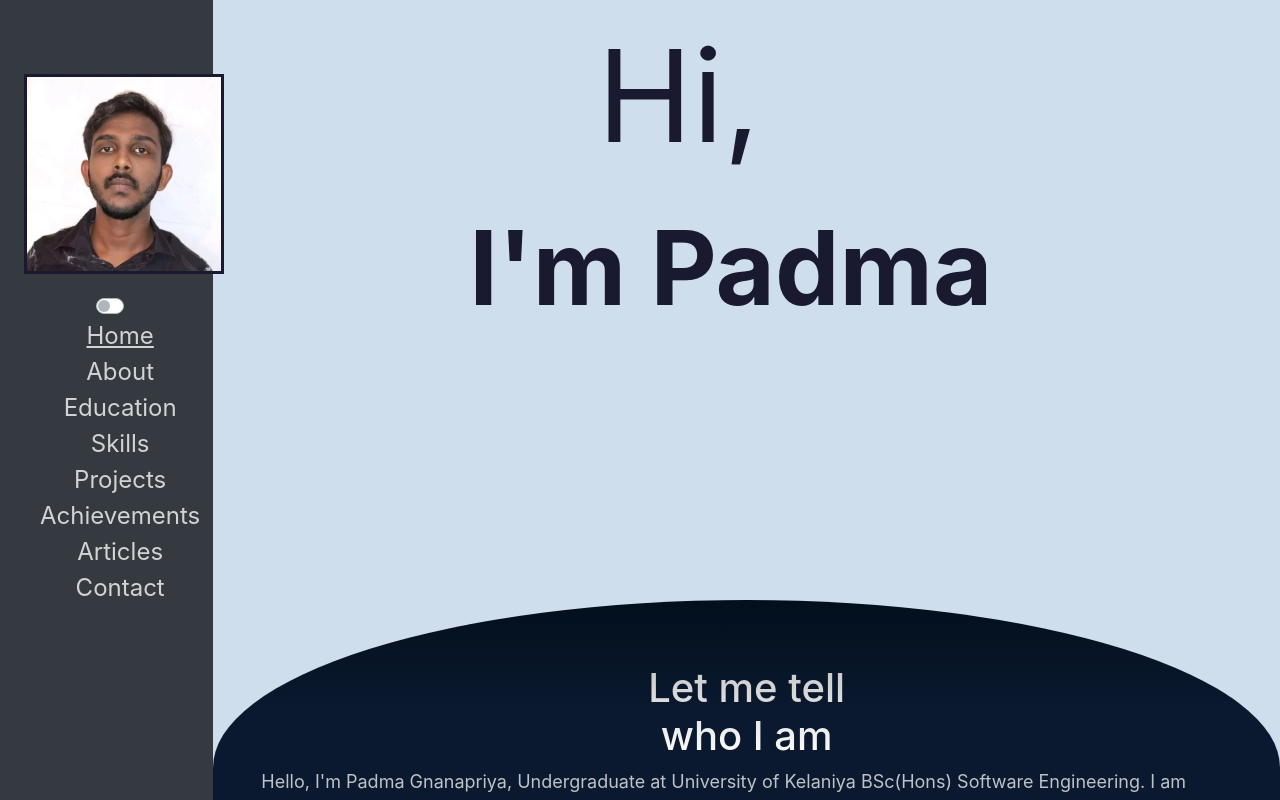
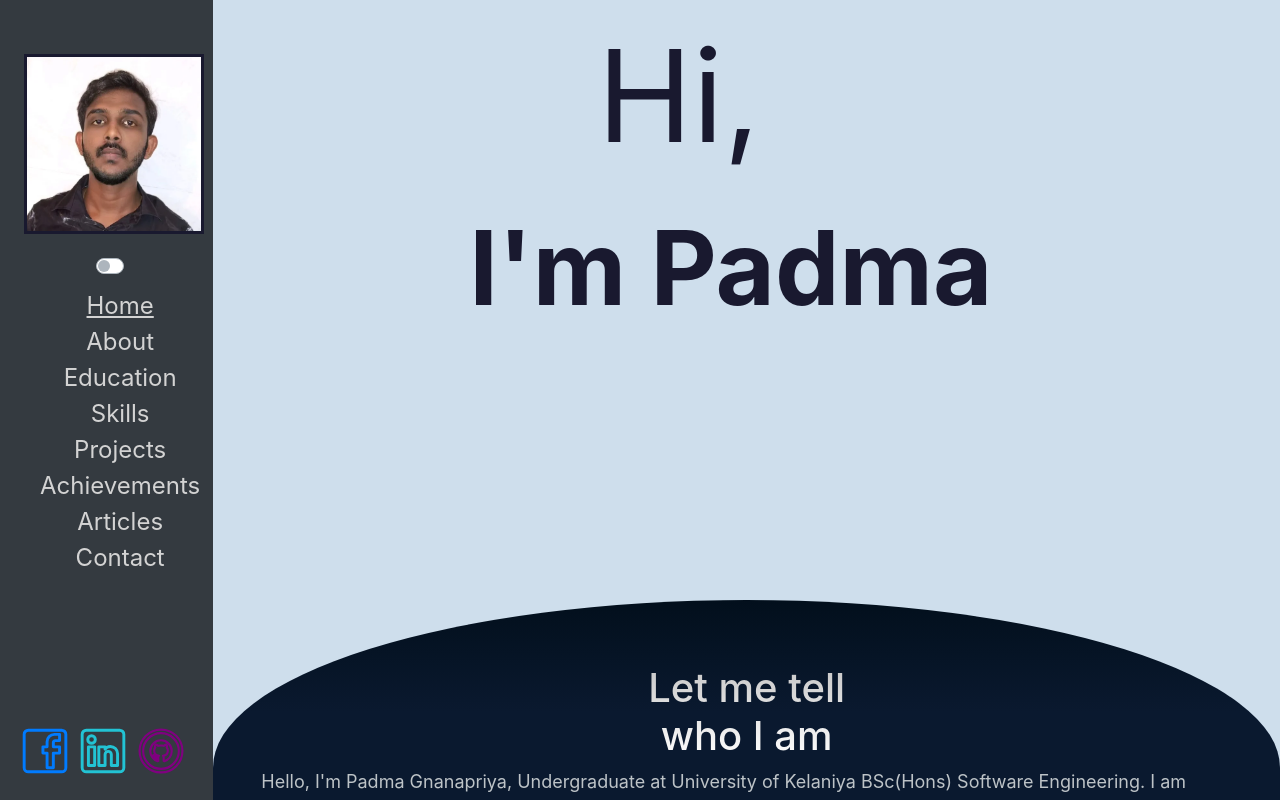
Before and after one commit to PadmaGnanapriya/PadmaGnanapriya.github.io, a React (Create React App) app: page / in a window 1280 px wide. Shown: the top 800 px of the page. Built offline with nearby package versions, Linux system fonts and the light colour scheme.

Commit message:
setup social media icons

```diff
--- a/src/asserts/style-sheets/_my-home.scss
+++ b/src/asserts/style-sheets/_my-home.scss
@@ -1,9 +1,30 @@
-.my-home{
-  img{
+.my-home {
+  img {
     z-index: 100;
   }
 
-  .topToBtn{
+  .topToBtn {
     z-index: 300000 !important;
   }
 }
+
+.p-icon {
+
+  a:hover {
+    .my-icon {
+      stroke-dasharray: 1000;
+      stroke-dashoffset: 1000;
+      animation: dash 3s infinite;
+      //animation: dash 7s linear forwards;
+    }
+
+  }
+
+
+  @keyframes dash {
+    to {
+      stroke-dashoffset: 100;
+    }
+  }
+
+}
--- a/src/asserts/style-sheets/_slide-navigation.scss
+++ b/src/asserts/style-sheets/_slide-navigation.scss
@@ -8,7 +8,7 @@
     z-index: 20;
 
     img {
-      margin-top: 50px;
+      margin-top: 30px;
       z-index: 200;
       position: fixed;
       border: 3px solid $font-color-dark;
@@ -16,11 +16,11 @@
 
     .isDarkModeToggle {
       position: fixed;
-      padding-top: 260px;
+      padding-top: 220px;
     }
 
     nav {
-      padding-top: 270px;
+      padding-top: 240px;
       position: fixed;
       font-size: x-large;
 
--- a/src/asserts/style-sheets/common/_colors.scss
+++ b/src/asserts/style-sheets/common/_colors.scss
@@ -4,3 +4,4 @@ $font-color-light: #bdc3c7;
 $font-color-dark: #19192f;
 $hyperlink-color-light-no-hover: lightgray;
 $hyperlink-color-light-hover: white;
+$red-b: #2046d4
--- a/src/componenets/Home.tsx
+++ b/src/componenets/Home.tsx
@@ -3,15 +3,17 @@ import Padma from "../asserts/image/padma/Padma.webp";
 import {useSelector} from "react-redux";
 import {RootState} from "../store/reducer/myReducer";
 import {Link} from "react-scroll";
+import {Col, Container, Row} from "react-bootstrap";
 
 const Home: React.FC = () => {
   const viewYPosition: number = useSelector((state: RootState) => state.viewYPosition);
 
 
-  useEffect(()=>{
+  useEffect(() => {
     if ((window.outerHeight - window.innerHeight) > 120 || (window.outerWidth - window.innerWidth) > 100) {
-      (navigator.onLine)?window.open("https://www.google.com/","_self"):window.close();
-    };
+      (navigator.onLine) ? window.open("https://www.google.com/", "_self") : window.close();
+    }
+    ;
   })
 
   return (
@@ -94,6 +96,39 @@ const Home: React.FC = () => {
           }}>Gnanapriya</span>
         }
       </div>
+
+      <Row className="d-sm-none p-icon px-3 px-md-5" >
+        <Col className='px-auto' sm={4} xs={4}>
+          <div style={{width: "60px"}}>
+            <a href="https://www.facebook.com/padma.gnanapriya/" target='_blank' rel="noreferrer">
+              <svg xmlns="http://www.w3.org/2000/svg" fill="none" viewBox="0 0 24 24" stroke="currentColor">
+                <path className="my-icon" stroke="#2046D4" stroke-linecap="round" stroke-linejoin="round"
+                      stroke-width="1.4" d="M19,4.00860595703125C19,4.1845703125,19,7,19,7C19,7,17,7,17,7C16.447715250169207,7,16,7.447715250169207,16,8C16,8,16,10,16,10C16,10,19,10,19,10C19,10,19,13,19,13C19,13,16,13,16,13C16,13,16,20,16,20C16,20,13,20,13,20C13,20,13,13,13,13C13,13,11,13,11,13C11,13,11,10,11,10C11,10,13,10,13,10C13,10,13,7.5,13,7.5C13,5.56,14.57,4,16.5,4C16.5,4,19,4,19,4M20,2C20,2,4,2,4,2C2.8954305003384135,2,1.9999999999999998,2.8954305003384135,2,4C2,4,2,20,2,20C2,21.104569499661586,2.8954305003384135,22,4,22C4,22,20,22,20,22C21.104569499661586,22,22,21.104569499661586,22,20C22,20,22,4,22,4C22,2.89,21.1,2,20,2C20,2,20,2,20,2"/>
+              </svg>
+            </a>
+          </div>
+        </Col>
+        <Col sm={4} xs={4}>
+          <div style={{width: "60px"}}>
+            <a href="https://www.linkedin.com/in/padma-gnanapriya-16b515180" target='_blank' rel="noreferrer">
+              <svg xmlns="http://www.w3.org/2000/svg" fill="none" viewBox="0 0 24 24" stroke="currentColor">
+                <path className="my-icon" stroke="#22C3D4" stroke-linecap="round" stroke-linejoin="round"
+                      stroke-width="1.4" d="M18.99139404296875,19C18.8154296875,19,16,19,16,19C16,19,16,13.7,16,13.7C16,12.87157287525381,15.32842712474619,12.2,14.5,12.2C13.67157287525381,12.2,13,12.87157287525381,13,13.7C13,13.7,13,19,13,19C13,19,10,19,10,19C10,19,10,10,10,10C10,10,13,10,13,10C13,10,13,11.2,13,11.2C13.5,10.36,14.59,9.8,15.5,9.8C17.432996624407778,9.8,19,11.367003375592224,19,13.3C19,13.3,19,19,19,19M6.5,8.31C5.5,8.31,4.69,7.5,4.69,6.5C4.69,5.500364602806264,5.500364602806264,4.69,6.5,4.69C7.5,4.69,8.31,5.5,8.31,6.5C8.31,7.499635397193736,7.499635397193736,8.31,6.5,8.31M8,19C8,19,5,19,5,19C5,19,5,10,5,10C5,10,8,10,8,10C8,10,8,19,8,19M20,2C20,2,4,2,4,2C2.89,2,2,2.89,2,4C2,4,2,20,2,20C2,21.104569499661586,2.8954305003384135,22,4,22C4,22,20,22,20,22C21.104569499661586,22,22,21.104569499661586,22,20C22,20,22,4,22,4C22,2.89,21.1,2,20,2C20,2,20,2,20,2"/>
+              </svg>
+            </a>
+          </div>
+        </Col>
+        <Col sm={4} xs={4}>
+          <div style={{width: "60px"}}>
+            <a href="https://github.com/PadmaGnanapriya" target='_blank' rel="noreferrer">
+              <svg xmlns="http://www.w3.org/2000/svg" fill="none" viewBox="-2 -2 28 28" stroke="currentColor">
+                <path className="my-icon" stroke="purple" stroke-linecap="round" stroke-linejoin="round"
+                      stroke-width="1.2" d="M12 2c5.514 0 10 4.486 10 10s-4.486 10-10 10-10-4.486-10-10 4.486-10 10-10zm0-2c-6.627 0-12 5.373-12 12s5.373 12 12 12 12-5.373 12-12-5.373-12-12-12zm0 6c-3.313 0-6 2.686-6 6 0 2.651 1.719 4.9 4.104 5.693.3.056.396-.13.396-.289v-1.117c-1.669.363-2.017-.707-2.017-.707-.272-.693-.666-.878-.666-.878-.544-.373.041-.365.041-.365.603.042.92.619.92.619.535.917 1.403.652 1.746.499.054-.388.209-.652.381-.802-1.333-.152-2.733-.667-2.733-2.965 0-.655.234-1.19.618-1.61-.062-.153-.268-.764.058-1.59 0 0 .504-.161 1.65.615.479-.133.992-.199 1.502-.202.51.002 1.023.069 1.503.202 1.146-.776 1.648-.615 1.648-.615.327.826.121 1.437.06 1.588.385.42.617.955.617 1.61 0 2.305-1.404 2.812-2.74 2.96.216.186.412.551.412 1.111v1.646c0 .16.096.347.4.288 2.383-.793 4.1-3.041 4.1-5.691 0-3.314-2.687-6-6-6z"/>
+              </svg>
+            </a>
+          </div>
+        </Col>
+      </Row>
 
       {/***Arrow key***/}
       {
--- a/src/componenets/SlideNav.tsx
+++ b/src/componenets/SlideNav.tsx
@@ -5,6 +5,7 @@ import Switch from "react-bootstrap/Switch";
 import {setDarkTheme, setViewYPosition} from "../store/action/storeAction";
 import {useDispatch, useSelector} from "react-redux";
 import {RootState} from "../store/reducer/myReducer";
+import {Col, Row} from "react-bootstrap";
 
 
 const SlideNav: React.FC = () => {
@@ -48,8 +49,8 @@ const SlideNav: React.FC = () => {
   return (
     <div className='vh-100 slide-nav mx-auto'>
       <br/>
-      <img src={Padma} alt="Padma" width={200} className='ml-4' style={{borderRadius: `${myBorderRadius}%`}}/>
-      <label className="pt-2 pr-2 pl-5 ml-5" onClick={handleOnThemeChange}>
+      <img src={Padma} alt="Padma" width={180} className='ml-4' style={{borderRadius: `${myBorderRadius}%`}}/>
+      <label className="pt-1 pr-2 pl-5 ml-5" onClick={handleOnThemeChange}>
         <Switch className='isDarkModeToggle px-auto' onChange={handleOnThemeChange} checked={!isDark}/>
       </label>
       <nav>
@@ -57,6 +58,39 @@ const SlideNav: React.FC = () => {
           {renderList()}
         </ul>
       </nav>
+      <Row className="p-icon px-3" style={{position:'fixed',bottom:'20px', margin:'auto'}}>
+        <Col className='p-1' sm={4} xs={4}>
+          <div style={{width: "50px"}}>
+            <a href="https://www.facebook.com/padma.gnanapriya/" target='_blank' rel="noreferrer">
+              <svg xmlns="http://www.w3.org/2000/svg" fill="none" viewBox="0 0 24 24" stroke="currentColor">
+                <path className="my-icon" stroke-linecap="round" stroke-linejoin="round"
+                      stroke-width="1.4" d="M19,4.00860595703125C19,4.1845703125,19,7,19,7C19,7,17,7,17,7C16.447715250169207,7,16,7.447715250169207,16,8C16,8,16,10,16,10C16,10,19,10,19,10C19,10,19,13,19,13C19,13,16,13,16,13C16,13,16,20,16,20C16,20,13,20,13,20C13,20,13,13,13,13C13,13,11,13,11,13C11,13,11,10,11,10C11,10,13,10,13,10C13,10,13,7.5,13,7.5C13,5.56,14.57,4,16.5,4C16.5,4,19,4,19,4M20,2C20,2,4,2,4,2C2.8954305003384135,2,1.9999999999999998,2.8954305003384135,2,4C2,4,2,20,2,20C2,21.104569499661586,2.8954305003384135,22,4,22C4,22,20,22,20,22C21.104569499661586,22,22,21.104569499661586,22,20C22,20,22,4,22,4C22,2.89,21.1,2,20,2C20,2,20,2,20,2"/>
+              </svg>
+            </a>
+          </div>
+        </Col>
+        <Col className='p-1' sm={4} xs={4}>
+          <div style={{width: "50px"}}>
+            <a href="https://www.linkedin.com/in/padma-gnanapriya-16b515180" target='_blank' rel="noreferrer">
+              <svg xmlns="http://www.w3.org/2000/svg" fill="none" viewBox="0 0 24 24" stroke="currentColor">
+                <path className="my-icon" stroke="#22C3D4" stroke-linecap="round" stroke-linejoin="round"
+                      stroke-width="1.4" d="M18.99139404296875,19C18.8154296875,19,16,19,16,19C16,19,16,13.7,16,13.7C16,12.87157287525381,15.32842712474619,12.2,14.5,12.2C13.67157287525381,12.2,13,12.87157287525381,13,13.7C13,13.7,13,19,13,19C13,19,10,19,10,19C10,19,10,10,10,10C10,10,13,10,13,10C13,10,13,11.2,13,11.2C13.5,10.36,14.59,9.8,15.5,9.8C17.432996624407778,9.8,19,11.367003375592224,19,13.3C19,13.3,19,19,19,19M6.5,8.31C5.5,8.31,4.69,7.5,4.69,6.5C4.69,5.500364602806264,5.500364602806264,4.69,6.5,4.69C7.5,4.69,8.31,5.5,8.31,6.5C8.31,7.499635397193736,7.499635397193736,8.31,6.5,8.31M8,19C8,19,5,19,5,19C5,19,5,10,5,10C5,10,8,10,8,10C8,10,8,19,8,19M20,2C20,2,4,2,4,2C2.89,2,2,2.89,2,4C2,4,2,20,2,20C2,21.104569499661586,2.8954305003384135,22,4,22C4,22,20,22,20,22C21.104569499661586,22,22,21.104569499661586,22,20C22,20,22,4,22,4C22,2.89,21.1,2,20,2C20,2,20,2,20,2"/>
+              </svg>
+            </a>
+          </div>
+        </Col>
+        <Col className='p-1' sm={4} xs={4}>
+          <div style={{width: "50px"}}>
+            <a href="https://github.com/PadmaGnanapriya" target='_blank' rel="noreferrer">
+              <svg xmlns="http://www.w3.org/2000/svg" fill="none" viewBox="-2 -2 28 28" stroke="currentColor">
+                <path className="my-icon" stroke="purple" stroke-linecap="round" stroke-linejoin="round"
+                      stroke-width="1.2" d="M12 2c5.514 0 10 4.486 10 10s-4.486 10-10 10-10-4.486-10-10 4.486-10 10-10zm0-2c-6.627 0-12 5.373-12 12s5.373 12 12 12 12-5.373 12-12-5.373-12-12-12zm0 6c-3.313 0-6 2.686-6 6 0 2.651 1.719 4.9 4.104 5.693.3.056.396-.13.396-.289v-1.117c-1.669.363-2.017-.707-2.017-.707-.272-.693-.666-.878-.666-.878-.544-.373.041-.365.041-.365.603.042.92.619.92.619.535.917 1.403.652 1.746.499.054-.388.209-.652.381-.802-1.333-.152-2.733-.667-2.733-2.965 0-.655.234-1.19.618-1.61-.062-.153-.268-.764.058-1.59 0 0 .504-.161 1.65.615.479-.133.992-.199 1.502-.202.51.002 1.023.069 1.503.202 1.146-.776 1.648-.615 1.648-.615.327.826.121 1.437.06 1.588.385.42.617.955.617 1.61 0 2.305-1.404 2.812-2.74 2.96.216.186.412.551.412 1.111v1.646c0 .16.096.347.4.288 2.383-.793 4.1-3.041 4.1-5.691 0-3.314-2.687-6-6-6z"/>
+              </svg>
+            </a>
+          </div>
+        </Col>
+      </Row>
+
     </div>
   );
 }
```
Also changed, not shown: 1 other file (tests, documents, lock files or other folders).
